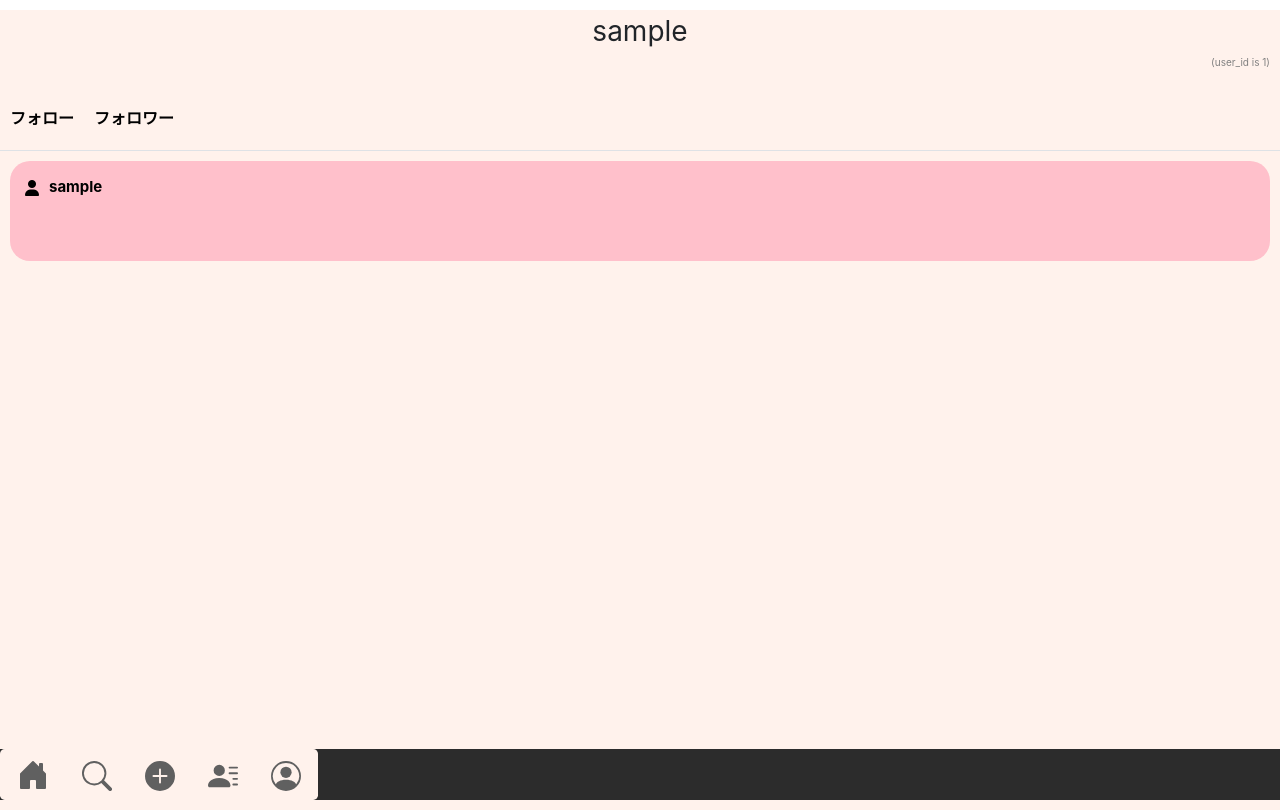
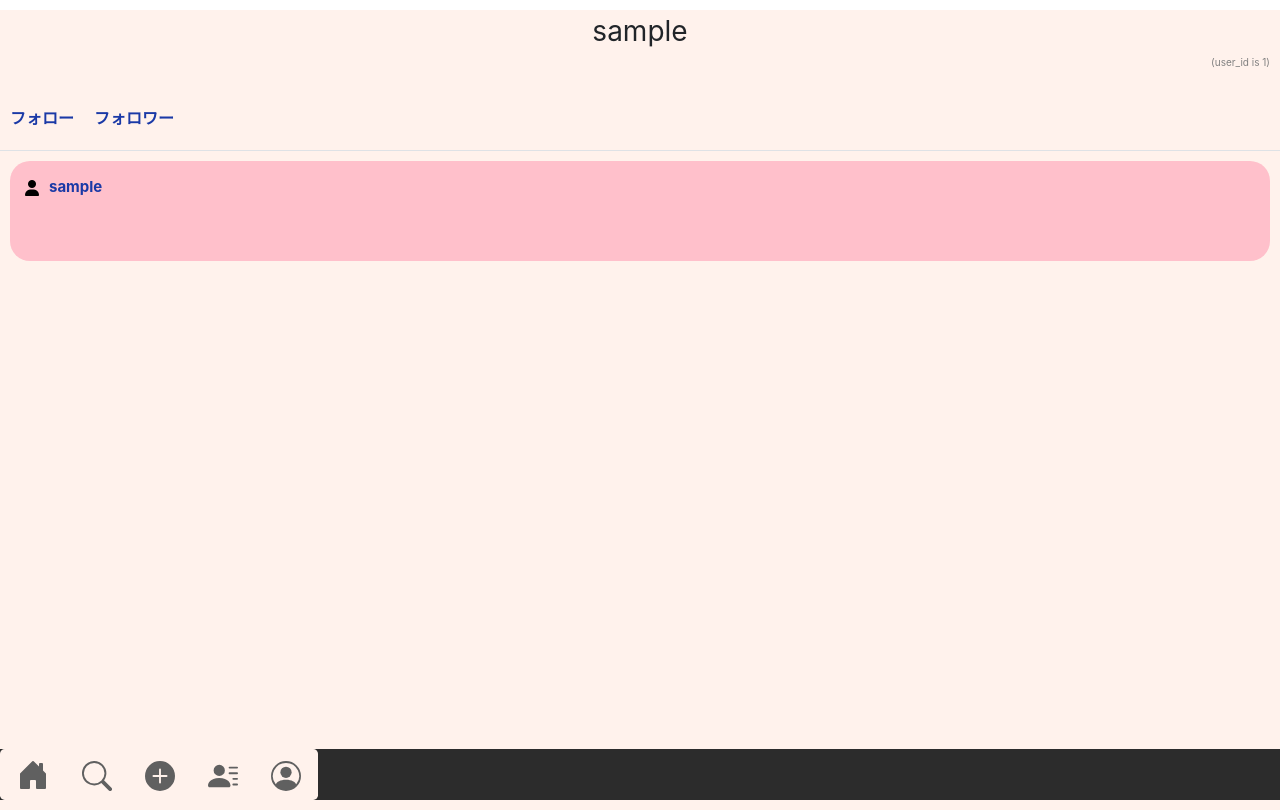
Before and after one commit to Tatsuya-328/codegym-A5, a Flask app: page /profile/1/follower in a window 1280 px wide. Run offline with Flask 2, Linux system fonts and the light colour scheme; the visitor is signed in with stand-in values (Sample User, id 1); tables that the repository leaves empty hold one stand-in row (values such as "Sample post"); parts of the project's set-up code (start-up, migrations or seed data) failed here and were passed over; some libraries are stand-ins or nearby versions.

```diff
--- a/app.py
+++ b/app.py
@@ -292,8 +292,8 @@ def profile(display_user_id):
     user_info = dict(id=display_user_id, username=username[0], following=following_status, follow_number=follow_number, followed_number=followed_number, songlists=songlists, nickname=nickname[0])
 
     # 自己紹介文取得
-    if db.session.query(users.introduce).filter(users.id == session['user_id']).all()[0][0] != None:
-        Introduce = db.session.query(users.introduce).filter(users.id == session['user_id']).all()[0][0]
+    if db.session.query(users.introduce).filter(users.id == display_user_id).all()[0][0] != None:
+        Introduce = db.session.query(users.introduce).filter(users.id == display_user_id).all()[0][0]
     else:
         Introduce ="Settingで自己紹介入力してください"
 
@@ -1451,7 +1451,8 @@ def group_members(group_id):
     for group_member in group_members:
         print("i",group_member.invited_id,"o",group_member.owner_id)
         user_info = db.session.query(users).filter(users.id == group_member.invited_id).first()
-        group_members_info.append(dict(id=user_info.id, username=user_info.username, nickname=user_info.nickname))
+        if user_info:
+            group_members_info.append(dict(id=user_info.id, username=user_info.username, nickname=user_info.nickname))
 # 招待中メンバー取り出し
     requesting_members  = db.session.query(requests).filter(requests.group_id == group_id).all()
     requesting_members_info = []
@@ -1598,6 +1599,14 @@ def like():
     return redirect("/")
 
 
+@app.route('/python_edit', methods = ['GET'])
+def python_edit():
+    group_id = 4
+    group = db.session.query(Group).filter(Group.id == group_id).first()
+    group.name="4番目のグループ名"
+    db.session.commit()
+    return redirect("/")
+
 # if __name__ == '__main__':
 #     app.run(host=os.getenv('APP_ADDRESS', 'localhost'), port=5000)
 
--- a/static/css/style.css
+++ b/static/css/style.css
@@ -503,3 +503,48 @@ footer{
   margin-left: 10px;
   width: 73%;
 }
+
+/* follow */
+.follow-box{
+  padding: 15px;
+  border-radius: 20px;
+  margin: 10px;
+  background-color: pink;
+  height: 100px;
+}
+.follow-table{
+  padding-bottom: 45px;
+}
+
+.follow-table-title{
+  text-align: center;
+  margin: 10px auto;
+  padding: 10px;
+  /* background-color: rgb(253, 198, 97); */
+  border-radius: 10px;
+  font-weight: bold;
+  color: #1a39a6;
+}
+
+.follow-user-icon{
+  /* display: inline-block; */
+  float: left;
+}
+
+.follow-user-name{
+  float: left;
+  width: 55%;
+  height: 20px;
+  overflow: hidden;
+  margin-right: 5px;
+  font-weight: bold;
+  font-size: 15px;
+}
+
+
+.follow-user-info{
+  color: #1a39a6;
+  display: inline-block;
+  margin-left: 10px;
+  width: 70%;
+}
--- a/templates/follower.html
+++ b/templates/follower.html
@@ -44,14 +44,14 @@
 <ul class="nav nav-tabs">
   <li class="active">
     <a href="#following" data-toggle="tab">
-      <div class="group-table-title">
+      <div class="follow-table-title">
         フォロー
       </div>
     </a>
   </li>
   <li>
     <a href="#followed" data-toggle="tab">
-      <div class="group-table-title">
+      <div class="follow-table-title">
         フォロワー
       </div>
     </a>
@@ -59,16 +59,16 @@
 </ul>
 <div class="tab-content">
   <div class="tab-pane fade in active show" id="following">
-    <div class="table-responsive group-table">
+    <div class="table-responsive follow-table">
       <div class = "flex flex-row mx-auto">
         {% for following in following_user_info %}
           <a  href="{{ url_for('profile', display_user_id = following['id'] ) }}">
-            <div class="group-box">
-              <div class="group-user-icon">
+            <div class="follow-box">
+              <div class="follow-user-icon">
                 <i class="fas fa-user"></i>
               </div>
-              <div class="group-user-info">
-                <div class="group-user-name">
+              <div class="follow-user-info">
+                <div class="follow-user-name">
                   <p style="margin: 0; overflow: hidden; text-overflow: ellipsis; white-space: nowrap;">{{ following["nickname"]}}</p>
                 </div>
                 <!-- <div class="group-user-name">
@@ -82,15 +82,15 @@
     </div>
   </div>
   <div class="tab-pane fade" id="followed">
-    <div class="table-responsive group-table">
+    <div class="table-responsive follow-table">
       <div class = "flex flex-row mx-auto">
         {% for followed in followed_user_info %}
           <a  href="{{ url_for('profile', display_user_id = followed['id'] ) }}">
-            <div class="group-box">
-              <div class="group-user-icon">
+            <div class="follow-box">
+              <div class="follow-user-icon">
                 <i class="fas fa-user"></i>
               </div>
-              <div class="group-user-info">
+              <div class="follow-user-info">
                 <div class="group-user-name">
                   <p style="margin: 0; overflow: hidden; text-overflow: ellipsis; white-space: nowrap;">{{ followed["nickname"]}}</p>
                 </div>
```
